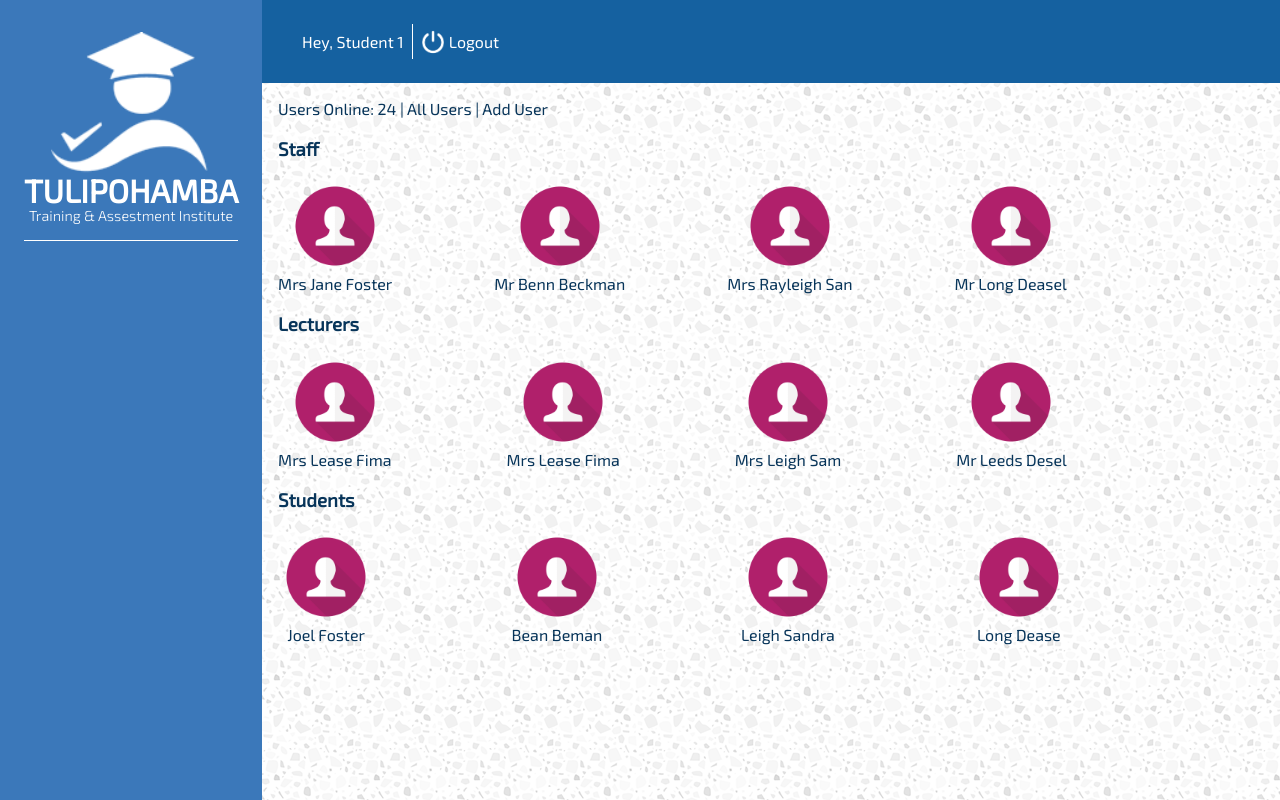
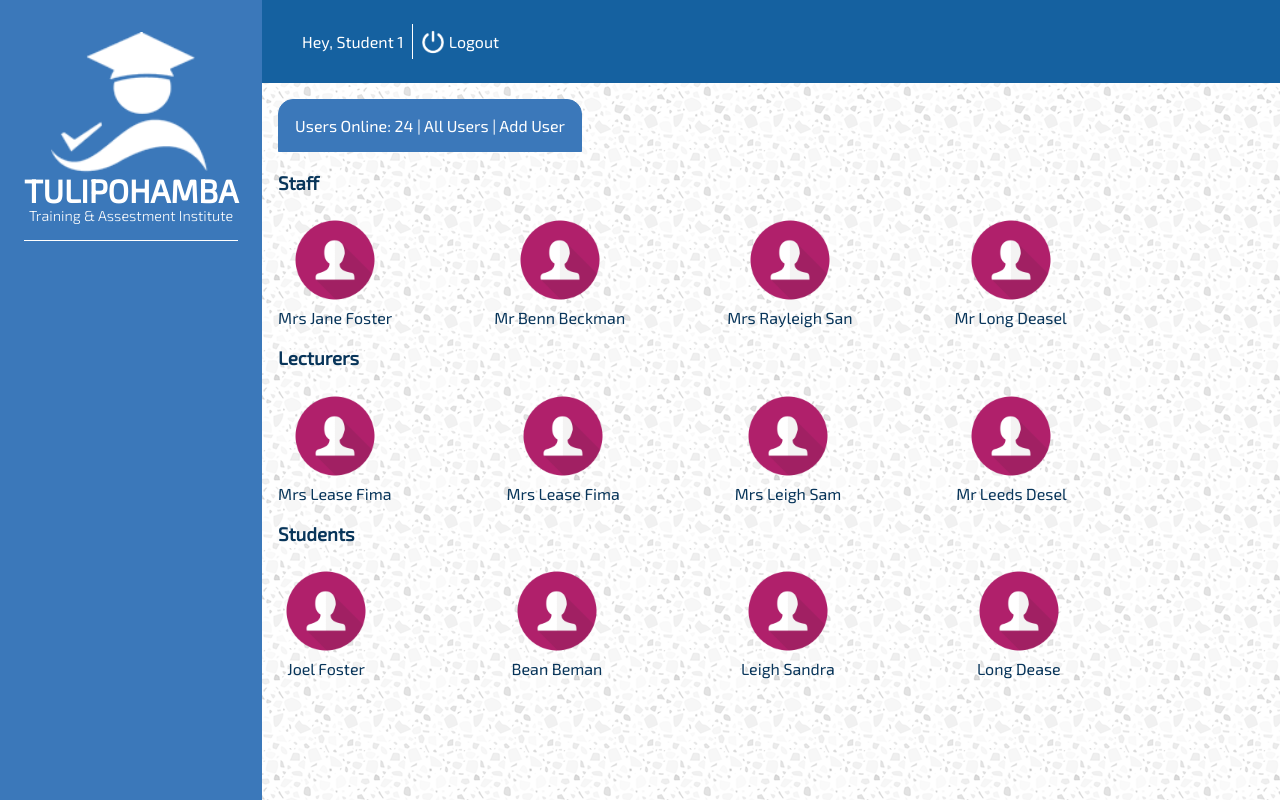
Before and after one commit to craig-tanaka/Tulipohamba-Portal, a plain HTML site: page public/users.html in a window 1280 px wide. Drawn offline with Linux system fonts and the light colour scheme; some packages are replaced by stand-ins of ours; no server answers.

Commit message:
styled users-content-header

```diff
--- a/public/style.css
+++ b/public/style.css
@@ -307,6 +307,14 @@ ________________________________*/
 
     display: flex;
 }
+.users-content-header {
+    background-color: #3b78ba;
+    border: 1px solid #3b78ba;
+    color: white;
+    padding: 1rem;
+    width: max-content;
+    border-radius: 15px 15px 0px 0px;
+}
 .content-main{
     margin-right: 2rem;
 }
```
